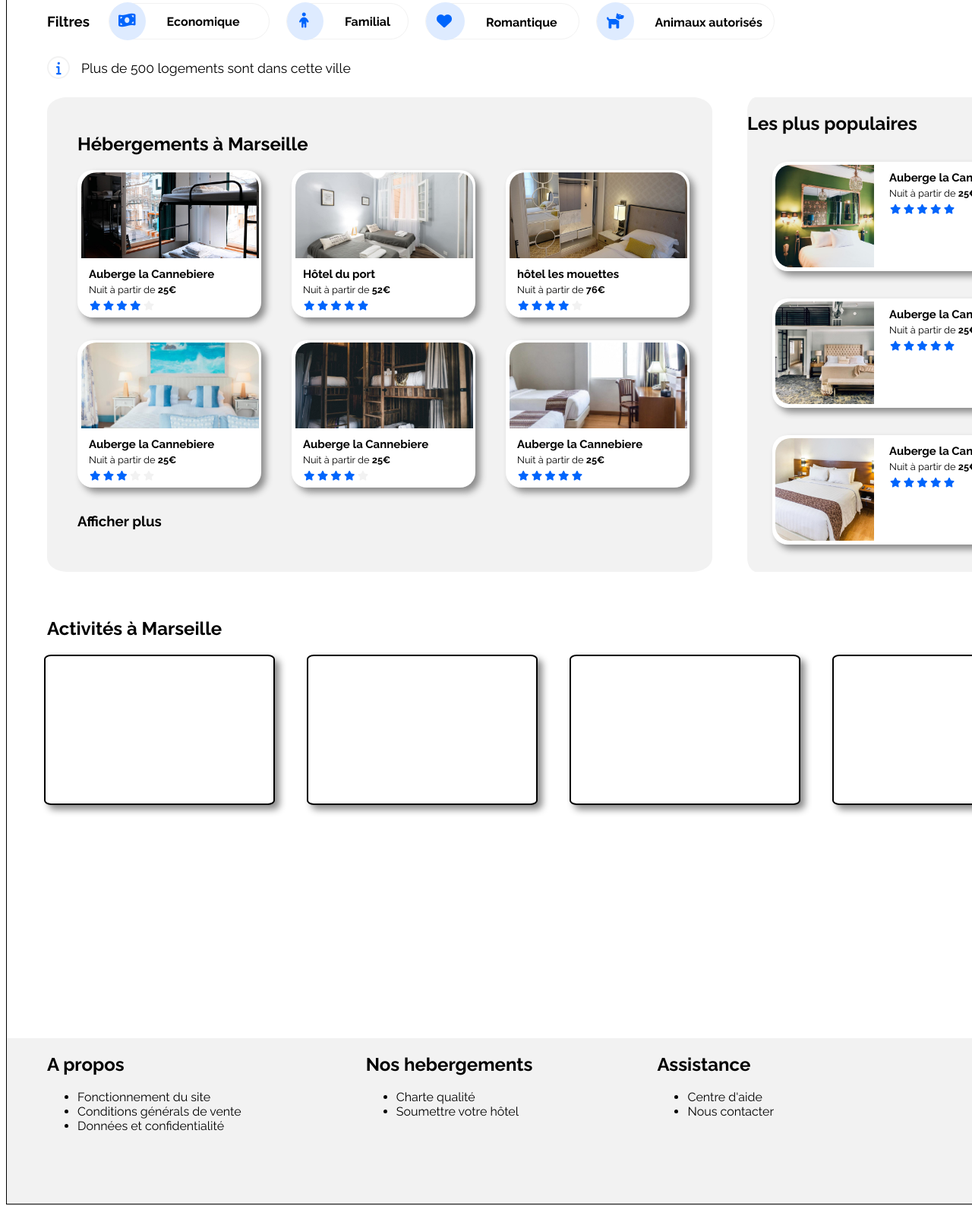
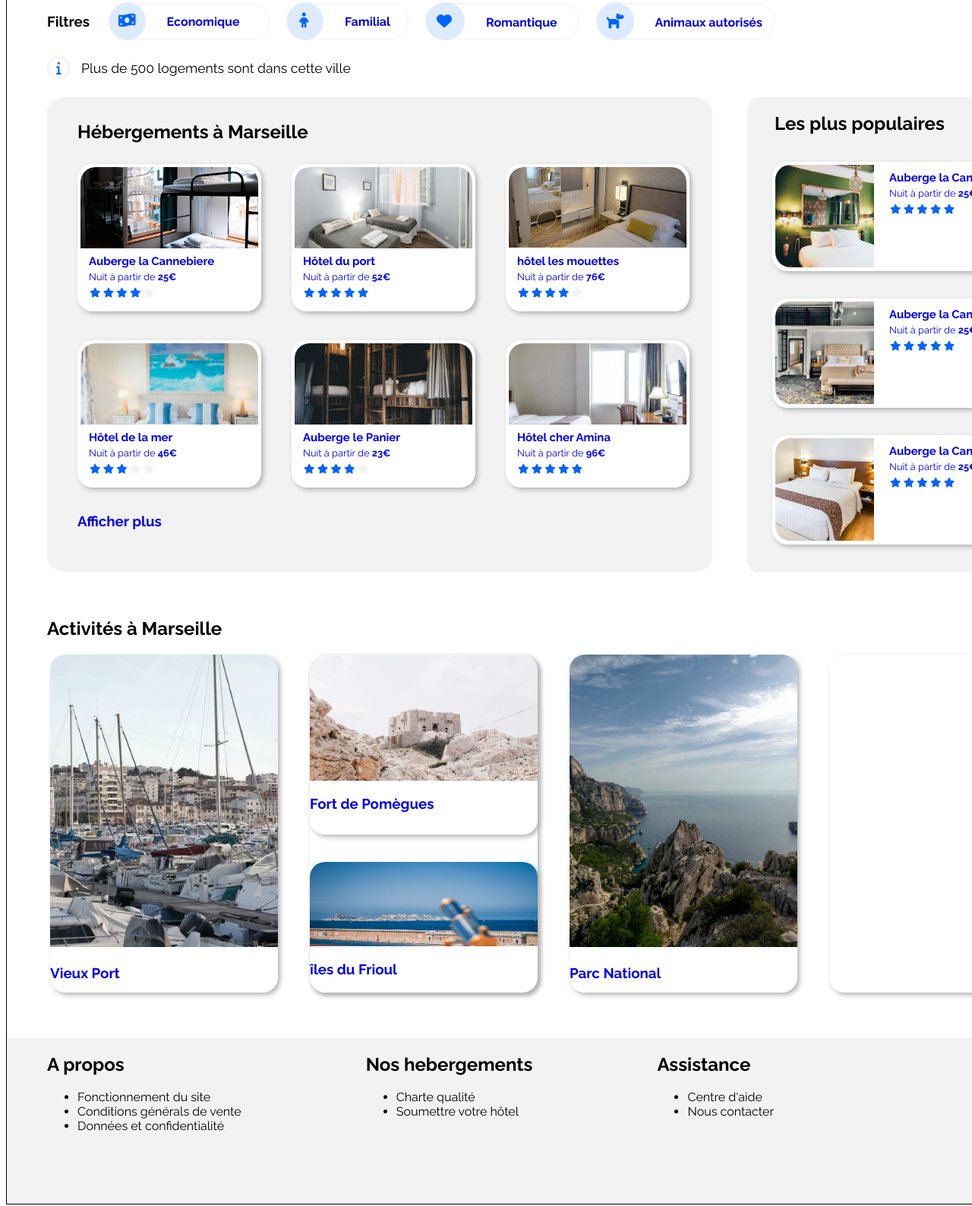
Before and after one commit to jonathann1205/JonathanMonnin_02_08042021, a plain HTML site: page index.html in a window 1280 px wide. Shown: the part 346-1934 px from the top of the page at 76% size. Drawn offline with Linux system fonts and the light colour scheme.

Commit message:
mise en le block activité

```diff
--- a/index.html
+++ b/index.html
@@ -39,10 +39,10 @@
             <div id="filtre">
                 <h3>Filtres</h3>
                 <ul>
-                    <li id="filtre1"><i id="iconeFiltre1" class="fas fa-money-bill-wave"></i>Economique</li>
-                    <li id="filtre2" ><i id="iconeFiltre2" class="fas fa-child"></i>Familial</li>
-                    <li id="filtre3" ><i id="iconeFiltre3" class="fas fa-heart"></i>Romantique</li>
-                    <li id="filtre4" ><i id="iconeFiltre4" class="fas fa-dog"></i>Animaux autorisés</li>
+                    <li id="filtre1"><a href="#logo"><i id="iconeFiltre1" class="fas fa-money-bill-wave"></i>Economique</a></li>
+                    <li id="filtre2" ><a href="#logo"><i id="iconeFiltre2" class="fas fa-child"></i>Familial</a></li>
+                    <li id="filtre3" ><a href="#logo"><i id="iconeFiltre3" class="fas fa-heart"></i>Romantique</a></li>
+                    <li id="filtre4" ><a href="#logo"><i id="iconeFiltre4" class="fas fa-dog"></i>Animaux autorisés</a></li>
                 </ul>
             </div>
 
@@ -53,9 +53,12 @@
             <section id="blockHe">
                 <h2>Hébergements à Marseille</h2>
                 <div id="hébergement">
+                    <a href="#logo">
                         <article>
-                        <a href="chambre"></a>
-                        <div id="bordureImg1" class="bordureImg"></div><!--div vide pour le bloc image de la vignetteS-->
+
+                            <div id="bordureImg1" class="bordureImg">
+                                <img id="image1"  src="content/images/hebergements/3_medium/marcus-loke-WQJvWU_HZFo-unsplash.jpg" alt="photo de hôteAuberge de la Cannebiere ">
+                            </div>
                             <div class="bordureText">
                                 <h3>Auberge la Cannebiere</h3>
                                 <h4>Nuit à partir de <strong>25€</strong> </h4>
@@ -69,10 +72,13 @@
                                     </li>
                                 </ul>
                             </div>
-
                         </article>
+                    </a>
+                    <a href="#logo">
                         <article>
-                        <div id="bordureImg2" class="bordureImg"></div><!--div vide pour le bloc image de la vignetteS-->
+                            <div id="bordureImg2" class="bordureImg">
+                                <img id="image2" src="content/images/hebergements/3_medium/fred-kleber-gTbaxaVLvsg-unsplash.jpg" alt="photo de hôtel du port ">
+                            </div>
                             <div class="bordureText">
                                 <h3>Hôtel du port</h3>
                                 <h4>Nuit à partir de <strong>52€</strong> </h4>
@@ -88,8 +94,12 @@
                             </div>
 
                         </article>
+                    </a>
+                    <a href="#logo">
                         <article>
-                        <div id="bordureImg3" class="bordureImg"></div><!--div vide pour le bloc image de la vignetteS-->
+                            <div id="bordureImg3" class="bordureImg">
+                                <img id="image3" src="content/images/hebergements/3_medium/reisetopia-B8WIgxA_PFU-unsplash.jpg" alt="photo de hôtel les mouettes ">
+                            </div>
                                 <div class="bordureText">
                                     <h3>hôtel les mouettes</h3>
                                     <h4>Nuit à partir de <strong>76€</strong> </h4>
@@ -104,11 +114,15 @@
                                     </ul>
                                 </div>
                         </article>
+                    </a>
+                    <a href="#logo">
                         <article>
-                        <div id="bordureImg4" class="bordureImg"></div><!--div vide pour le bloc image de la vignetteS-->
+                            <div id="bordureImg4" class="bordureImg">
+                                <img id="image4" src="content/images/hebergements/2_large/annie-spratt-Eg1qcIitAuA-unsplash.jpg" alt="photo de hôtel de la mer ">
+                            </div>
                                 <div class="bordureText">
-                                <h3>Auberge la Cannebiere</h3>
-                                <h4>Nuit à partir de <strong>25€</strong> </h4>
+                                    <h3>Hôtel de la mer</h3>
+                                    <h4>Nuit à partir de <strong>46€</strong> </h4>
                                     <ul>
                                         <li>
                                             <i class="fas fa-star"></i>
@@ -120,11 +134,15 @@
                                     </ul>
                                 </div>
                         </article>
+                    </a>
+                    <a href="#logo">
                         <article>
-                        <div id="bordureImg5" class="bordureImg"></div><!--div vide pour le bloc image de la vignetteS-->
+                            <div id="bordureImg5" class="bordureImg">
+                                <img id="image5" src="content/images/hebergements/3_medium/nicate-lee-kT-ZyaiwBe0-unsplash.jpg" alt="photo de l'Auberge le Panier ">
+                            </div>
                                 <div class="bordureText">
-                                <h3>Auberge la Cannebiere</h3>
-                                <h4>Nuit à partir de <strong>25€</strong> </h4>
+                                    <h3>Auberge le Panier</h3>
+                                    <h4>Nuit à partir de <strong>23€</strong> </h4>
                                     <ul>
                                         <li>
                                             <i class="fas fa-star"></i>
@@ -136,11 +154,15 @@
                                     </ul>
                                 </div>
                         </article>
+                    </a>
+                    <a href="#logo">
                         <article>
-                        <div id="bordureImg6" class="bordureImg"></div> <!--div vide pour le bloc image de la vignetteS-->
+                            <div id="bordureImg6" class="bordureImg">
+                                <img id="image6" src="content/images/hebergements/febrian-zakariaresizeimage.jpg" alt="photo de hôtel ">
+                            </div>
                             <div class="bordureText">
-                            <h3>Auberge la Cannebiere</h3>
-                            <h4>Nuit à partir de <strong>25€</strong> </h4>
+                                <h3>Hôtel cher Amina</h3>
+                                <h4>Nuit à partir de <strong>96€</strong> </h4>
                                 <ul>
                                     <li>
                                         <i class="fas fa-star"></i>
@@ -152,13 +174,15 @@
                                 </ul>
                             </div>
                         </article>
+                    </a>
                 </div>
-                <h3>Afficher plus</h3>
+                <h3> <a href="#logo"> Afficher plus</a></h3>
             </section>
 
             <!--LE  BLOC POPULAIRE-->
             <aside>
                 <h2>Les plus populaires</h2>
+                <a href="#logo">
                     <article class="blockPopulaire">
                         <div id="bordureImgPopu1" class="bordureImgPopu"></div>
                             <div class="bordureTextPopu">
@@ -175,6 +199,8 @@
                                 </ul>
                             </div>
                     </article>
+                </a>
+                <a href="#logo">
                     <article class="blockPopulaire">
                         <div id="bordureImgPopu2" class="bordureImgPopu"></div>
                             <div class="bordureTextPopu">
@@ -191,6 +217,8 @@
                                     </ul>
                             </div>
                     </article>
+                </a>
+                <a href="#logo">
                     <article class="blockPopulaire">
                         <div id="bordureImgPopu3" class="bordureImgPopu"></div>
                             <div class="bordureTextPopu">
@@ -207,6 +235,8 @@
                                 </ul>
                             </div>
                     </article>
+                </a>
+
             </aside>
         </div>
         <!-- activité-->
@@ -214,10 +244,59 @@
             <h2>Activités à Marseille</h2>
             <section id="sousBlockA">
 
-                <article class="grandBlock"></article>
-                <article class="grandBlock"></article>
-                <article class="grandBlock"></article>
-                <article class="grandBlock"></article>
+                <a href="#logo">
+                    <article class="grandBlock">
+                        <div class="bordureImgA">
+                            <img id="imageA1" src="content/images/activites/reno.jpg" alt="photo du vieux port">
+                        </div>
+                        <div>
+                            <h3>Vieux Port</h3>
+                        </div>
+                    </article>
+                </a>
+
+                    <article class="grandBlock">
+                        <a href="#logo">
+                            <div class="miniBlockA">
+                                <div class="bordureImgActiviter">
+                                    <img src="content/images/activites/paul.jpg" alt="photo de Pomègues">
+                                </div>
+
+                                <div class="bordureMiniBlockA" >
+                                    <h3>Fort de Pomègues</h3>
+                                </div>
+                        </a>
+                        <a href="#logo">
+                            </div>
+
+                            <div class="miniBlockB">
+                                <div class="bordureImgActiviter">
+                                    <img src="content/images/activites/3_medium/kevin-hikari-rV_Qd1l-VXg-unsplash.jpg" alt="photo de Pomègues">
+                                </div>
+
+                                <div class="bordureMiniBlockB" >
+                                    <h3>îles du Frioul</h3>
+                                </div>
+                            </div>
+                        </a>
+
+                    </article>
+
+                <a href="#logo">
+                    <article class="grandBlock">
+                        <div class="bordureImgA">
+                            <img  src="content/images/activites/kylian.jpg" alt="photo du vieux port">
+                        </div>
+                        <DIV>
+                            <H3>Parc National</H3>
+                        </DIV>
+                    </article>
+                </a>
+                <a href="#logo">
+                    <article class="grandBlock">
+
+                    </article>
+                </a>
             </section>
 
 
--- a/style.css
+++ b/style.css
@@ -8,6 +8,14 @@ body
     margin: auto;
     border: 1px black solid;
 }
+
+a
+{
+    text-decoration: none;
+
+}
+
+
 
 /* header */
 header
@@ -279,7 +287,7 @@ header
 #blockHe h2
 {
     font-weight: 700;
-    margin-top: 47px;
+    margin-top: 31px;
 }
 
 #blockHe h3
@@ -290,9 +298,38 @@ header
 
 #hébergement img
 {
-   width: 235px;
-   height: 114px;
+   width: 234px;
+   height: auto;
+   border-top-left-radius: 20px;
+   border-top-right-radius:20px ;
 }
+
+#image1
+{
+    object-position: 0px -15px;
+}
+
+#image2
+{
+    object-position: 0px -40px;
+}
+
+#image3
+{
+    object-position: 0px -50px;
+}
+
+#image4
+{
+    object-position: 0px -50px;
+}
+
+#image5
+{
+    object-position: 0px 00px;
+}
+
+
 
  /* reglage des block hébergements */
 
@@ -305,13 +342,17 @@ article
     border-radius: 20px;
     background-size: contain;
     background-color: white;
-    box-shadow:6px 6px 10px rgb(138, 138, 138);
+    box-shadow:3px 3px 6px rgb(180, 180, 180);
+
 
 }
 
 article:hover
 {
-    color:red ;
+
+    transform: scale(1.2);
+    transition: 0.2s;
+
 }
 
 
@@ -324,64 +365,33 @@ article:hover
     width: 234px;
     border-top-left-radius: 20px;
     border-top-right-radius:20px ;
-    margin-left: 4.5px;
-    margin-top: 3px;
+    margin-left: 4px;
+    margin-top: 4px;
     background-size: 100%;
     position: absolute;
 
 }
-#bordureImg1
-{
-    background-image: url("content/images/hebergements/3_medium/marcus-loke-WQJvWU_HZFo-unsplash.jpg");
-    background-position: bottom 29px right 3px;
-}
 
-#bordureImg2
-{
-    background-image: url("content/images/hebergements/3_medium/fred-kleber-gTbaxaVLvsg-unsplash.jpg");
-    background-position: bottom 46px right 3px;
-}
 
-#bordureImg3
-{
-    background-image: url("content/images/hebergements/3_medium/reisetopia-B8WIgxA_PFU-unsplash.jpg");
-    background-position: bottom 50px right 3px;
-}
-
-#bordureImg4
-{
-    background-image: url("content/images/hebergements/3_medium/annie-spratt-Eg1qcIitAuA-unsplash.jpg");
-    background-position: bottom 29px right 0px;
-}
-
-#bordureImg5
-{
-    background-image: url("content/images/hebergements/3_medium/nicate-lee-kT-ZyaiwBe0-unsplash.jpg");
-    background-position: bottom 55px right 3px;
-}
-
-#bordureImg6
-{
-    background-image: url("content/images/hebergements/3_medium/febrian-zakaria-M6S1WvfW68A-unsplash.jpg");
-    background-position: top -150px right 3px;
-}
 
 .bordureText
 {
     font-size: 0.8em;
     position: relative;
+    bottom: -111px;
     background-color: white;
     width: 224px;
     height: 66px;
-    margin-top: 116px;
+    margin-top: 8px;
     margin-left: 3px;
     padding-left: 12px;
+
 }
 
 .bordureText h3
 {
     margin-bottom: 4px;
-    padding-top: 12px;
+    padding-top: 8px;
 }
 .bordureText h4
 {
@@ -431,6 +441,11 @@ aside
     height: 625px;
     border-radius: 3%;
     margin-right: 51px;
+}
+
+aside h2
+{
+  padding-left: 36px;
 }
 
 .bordureImgPopu
@@ -532,12 +547,101 @@ aside
 
 .grandBlock
 {
-    border: 2px black solid;
     width: 300px;
-    border-radius: 3%;
+    height: 445px;
+    border-radius: 20px;
     margin-right: 39px;
     margin-left: 3px;
+    justify-content: space-between;
+
+
 }
+
+
+
+.bordureImgA img
+{
+    width:100%;
+    height:100%;
+    border-top-left-radius: 20px;
+    border-top-right-radius: 20px;
+
+
+}
+
+.miniBlockA
+{
+
+    width: auto;
+    height:236px;
+    border-radius: 20px;
+    margin-bottom: 36px;
+    box-shadow:3px 3px 6px rgb(180, 180, 180);
+}
+
+.bordureImgActiviter
+{
+    position: absolute;
+    width: 300px;
+    height: 165px;
+}
+
+.miniBlockA img
+{
+    width: 100%;
+    height: auto;
+
+    border-top-right-radius: 20px;
+    border-top-left-radius: 20px;
+
+}
+
+.bordureMiniBlockA
+{
+    position: relative;
+    height: 70px;
+    top: 165px;
+    margin-top: 1px;
+    padding-top: 1px;
+    background-color: white;
+    border-bottom-right-radius: 20px;
+    border-bottom-left-radius: 20px;
+}
+
+
+
+.miniBlockB
+{
+
+    width: auto;
+    height: 172px;
+    box-shadow:3px 3px 6px rgb(180, 180, 180);
+    border-radius: 20px;
+
+}
+
+.miniBlockB img
+{
+    width: 100%;
+    height: 100%; ;
+    border-radius: 20px;
+    object-position: 0px -2px;
+
+}
+
+.bordureMiniBlockB
+{
+    position: relative;
+    height:56px ;
+    top: 111px;
+    padding-top: 1px;
+    background-color: white;
+    border-bottom-right-radius: 20px;
+    border-bottom-left-radius: 20px;
+}
+
+
+
 
 
 
```
Also changed, not shown: content/images/activites/kylian.jpg (added), content/images/activites/paul.jpg (added), content/images/activites/reno.jpg (added), content/images/hebergements/febrian-zakariaresizeimage.jpg (added). Lines whose indentation alone changed are shown as unchanged.
